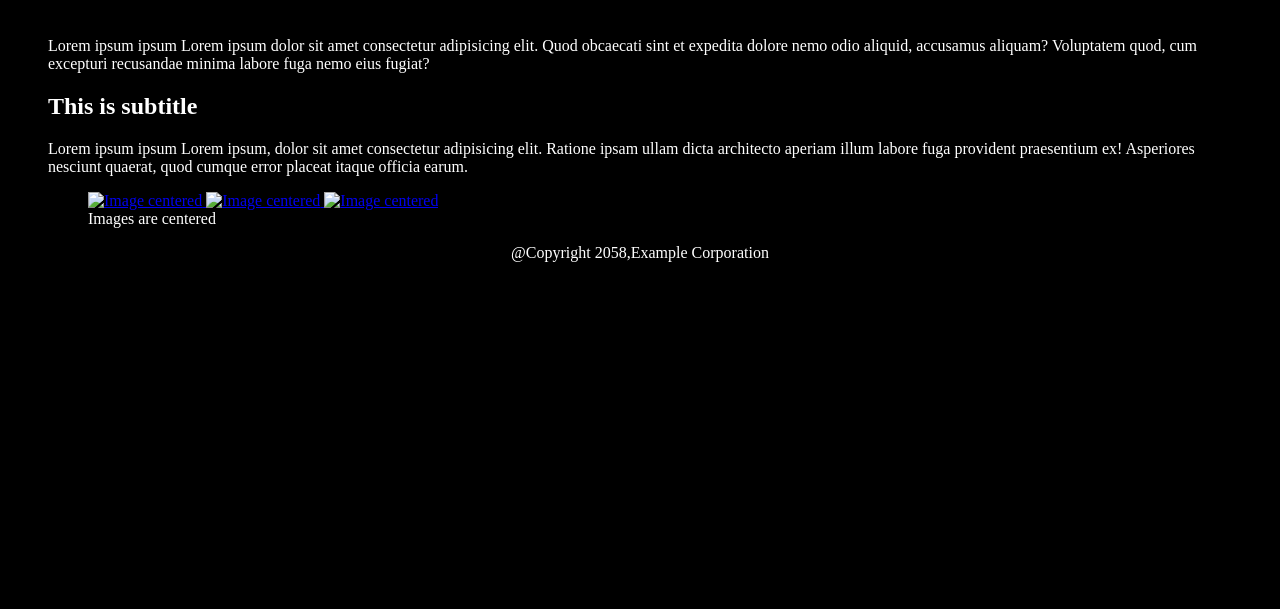
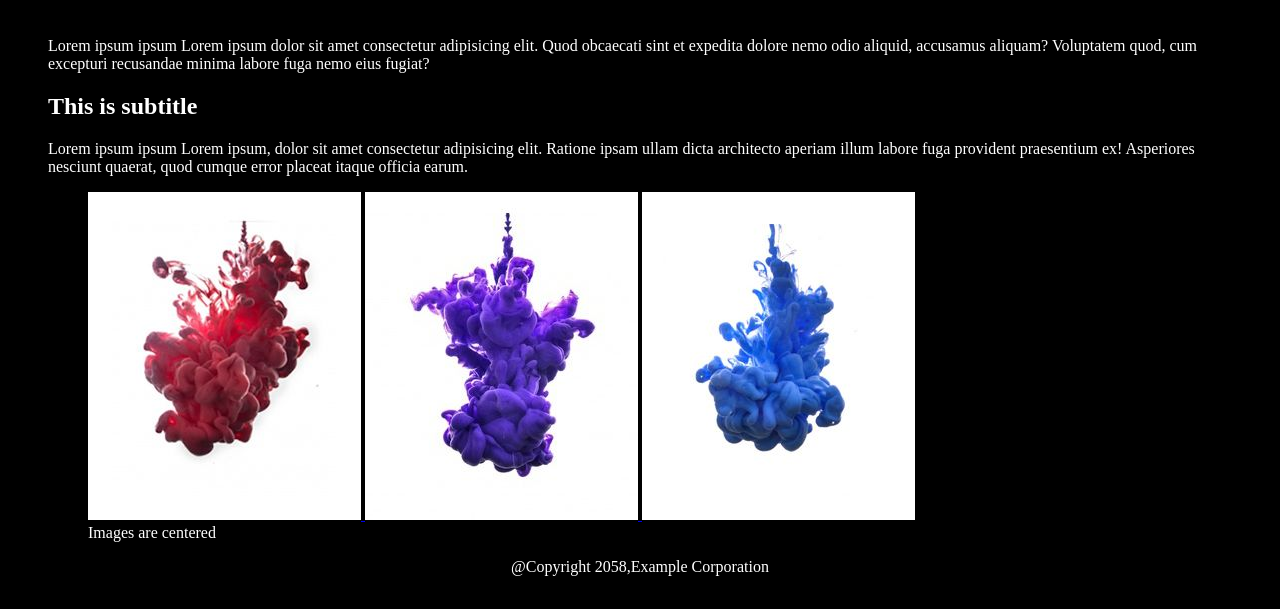
Before and after one commit to ganzlerkatalin/frontend1, a plain HTML site: page blog/index.html in a window 1280 px wide. Shown: the part 191-800 px from the top of the page. Drawn offline with Linux system fonts and the light colour scheme.

Commit message:
kép neve javitva

```diff
--- a/blog/index.html
+++ b/blog/index.html
@@ -28,14 +28,14 @@
        <h2>This is subtitle</h2>
         <p>Lorem ipsum ipsum Lorem ipsum, dolor sit amet consectetur adipisicing elit. Ratione ipsam ullam dicta architecto aperiam illum labore fuga provident praesentium ex! Asperiores nesciunt quaerat, quod cumque error placeat itaque officia earum.</p>
         <figure class="content-image-container">
-            <a href="./1kep.jpg" target="_blank">
-            <img src="./1kep.jpg" alt="Image centered" />
+            <a href="./1kep.jpeg" target="_blank">
+            <img src="./1kep.jpeg" alt="Image centered" />
         </a>
-        <a href="2kep.jpg" target="_blank">
-            <img src="2kep.jpg" alt="Image centered" />
+        <a href="2kep.jpeg" target="_blank">
+            <img src="2kep.jpeg" alt="Image centered" />
         </a>
-        <a href="3kep.jpg" target="_blank">
-            <img src="3kep.jpg" alt="Image centered" />
+        <a href="3kep.jpeg" target="_blank">
+            <img src="3kep.jpeg" alt="Image centered" />
         </a>
         <figcaption>Images are centered</figcaption>
 
```
Also changed, not shown: frontpage/index.html (added, +15 -0 lines), organic_food/index.html (added, +15 -0 lines), organic_food/style.css (added).
